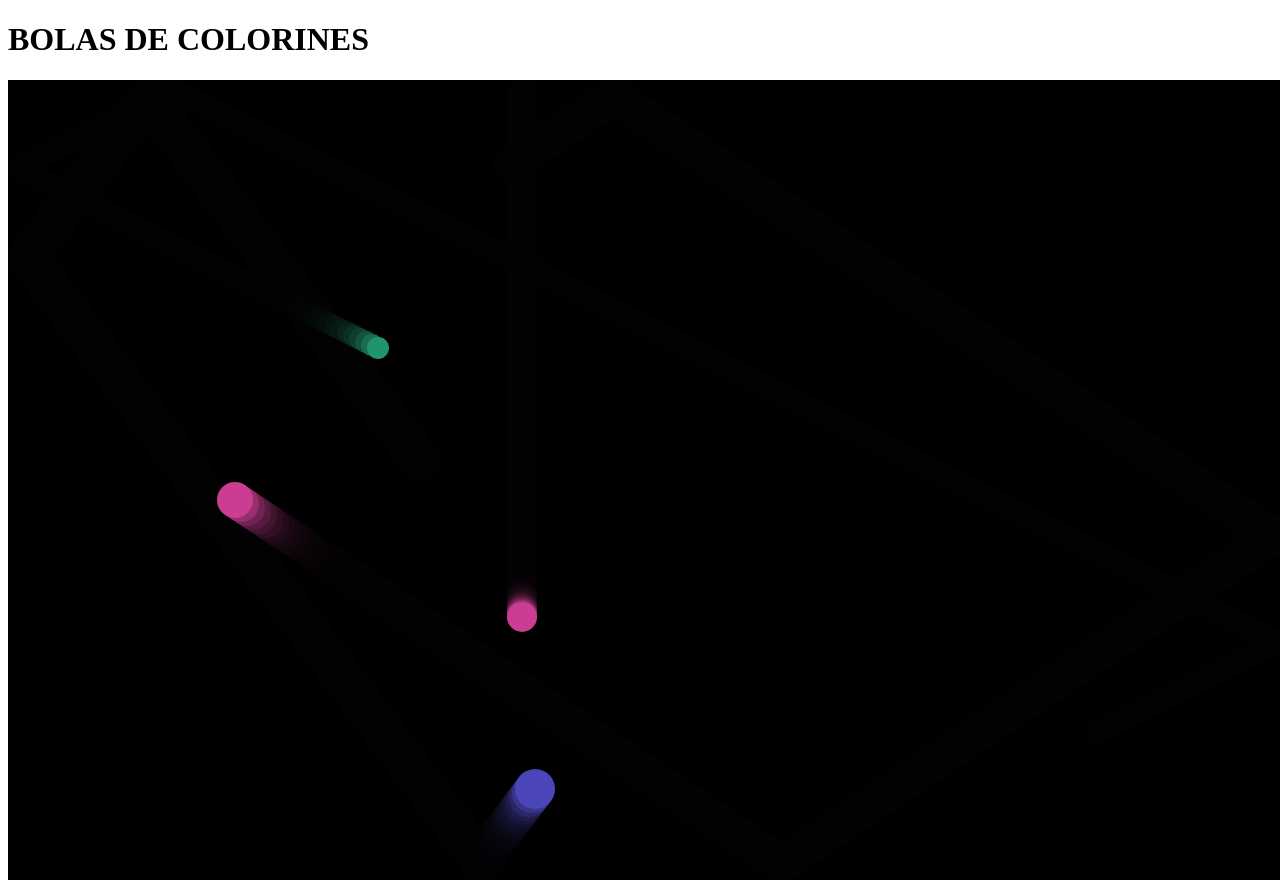
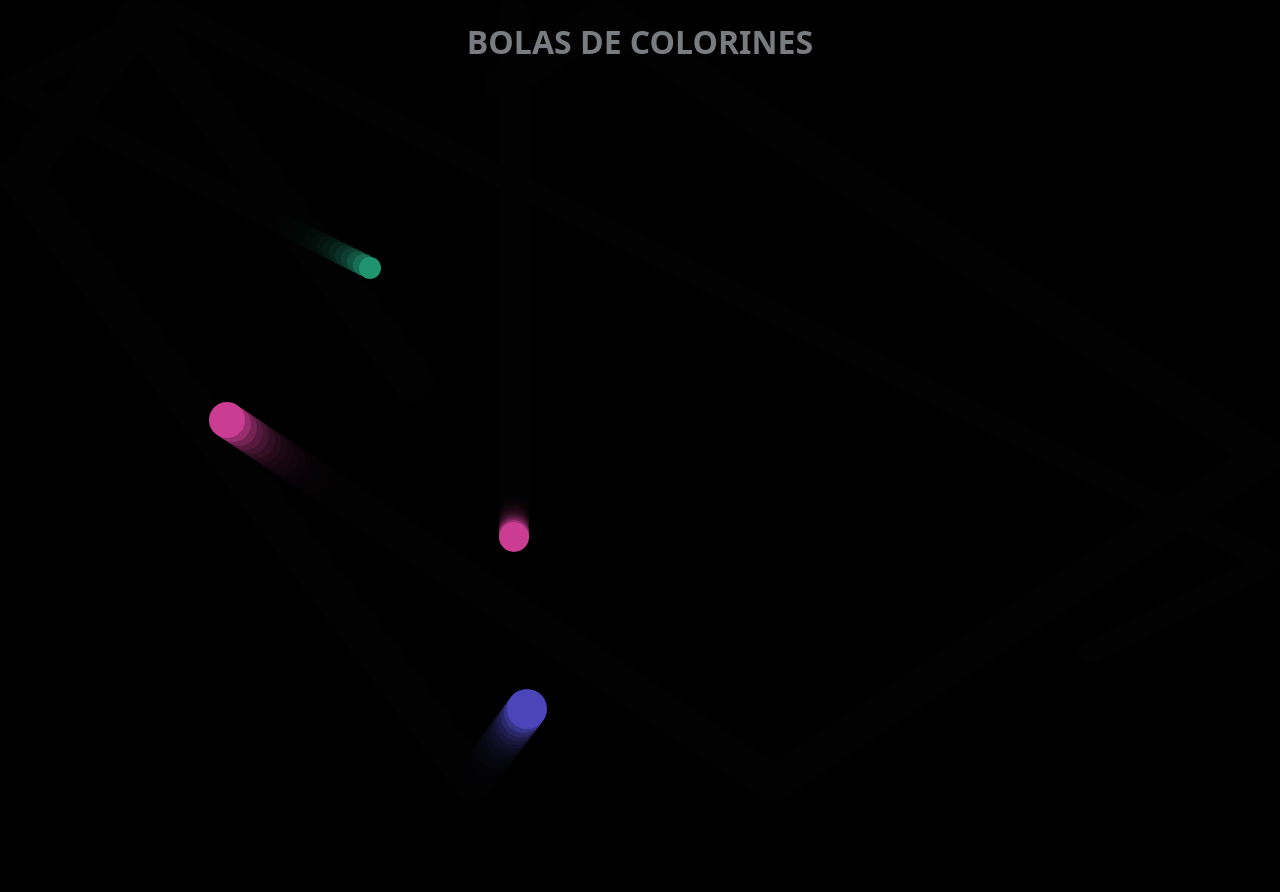
Before and after one commit to Alesso-ai/ExamenDwecTema3-AlejandroRuizPrieto, a plain HTML site: page index.html in a window 1280 px wide. After the commit the page ends 804 px from the top, so only its background shows below. Drawn offline with Linux system fonts and the light colour scheme.

Commit message:
Añadidos estilos

```diff
--- a/index.html
+++ b/index.html
@@ -4,6 +4,8 @@
     <meta charset="UTF-8">
     <meta name="viewport" content="width=device-width, initial-scale=1.0">
     <title>TRAGABOLAS HIPOPOTAMOS</title>
+    <link rel="stylesheet" href="styles/style.css">
+    <link rel="shortcut icon" href="favicon.ico" type="image/x-icon">
 
 </head>
 <body>
--- /dev/null
+++ b/styles/style.css
@@ -0,0 +1,18 @@
+*{
+    margin:0;
+    padding: 0;
+    box-sizing: border-box;
+}
+body {
+    background-color: black;
+}
+h1{
+    text-align: center;
+    color: aliceblue;
+    padding: 20px;
+    font-family: system-ui, -apple-system, BlinkMacSystemFont, 'Segoe UI', Roboto, Oxygen, Ubuntu, Cantarell, 'Open Sans', 'Helvetica Neue', sans-serif;
+    position: absolute;
+    left: 50%;
+    transform: translateX(-50%);
+    opacity: 0.5;
+}
```
